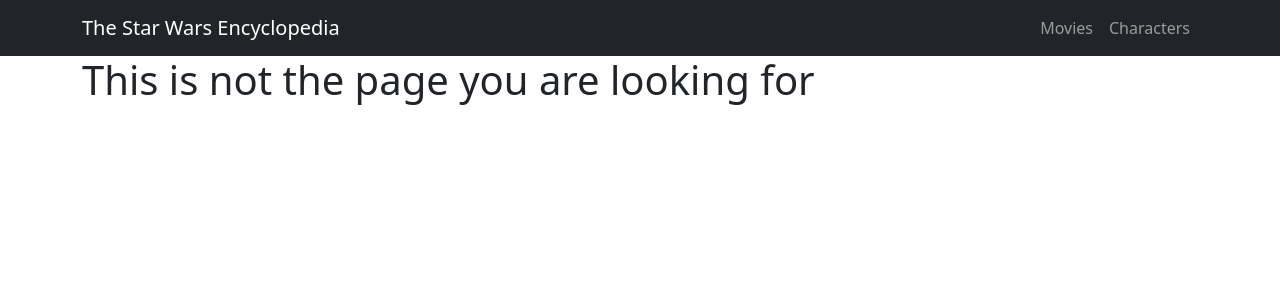
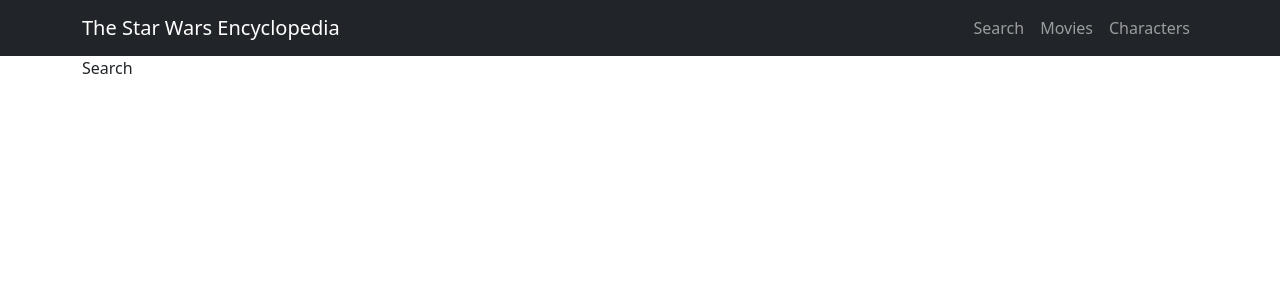
Before and after one commit to Cazanova144/Star-Wars-Encyclopedia, a React (Create React App) app: page /search in a window 1280 px wide. Shown: the top 300 px of the page. Built offline with nearby package versions, Linux system fonts and the light colour scheme.

Commit message:
added (non working) search site

```diff
--- a/src/App.jsx
+++ b/src/App.jsx
@@ -10,6 +10,7 @@
 import 'bootstrap/dist/css/bootstrap.min.css';
 import Container from 'react-bootstrap/Container'
 import { Routes, Route } from 'react-router-dom'
+import Search from './pages/Search';
 
 const App = () => {
   return (
@@ -23,6 +24,7 @@
           <Route path="/movies/:id" element={<Movie />} />
           <Route path="/characters" element={<Characters />} />
           <Route path="/characters/:id" element={<Character/>} />
+          <Route path="/search" element={<Search/>}/>
           <Route path="*" element={<NotFound />} />
 
         </Routes>
--- a/src/components/Navigation.jsx
+++ b/src/components/Navigation.jsx
@@ -12,6 +12,7 @@
 				<Navbar.Toggle aria-controls="basic-navbar-nav" />
 				<Navbar.Collapse id="basic-navbar-nav">
 					<Nav className="ms-auto">
+						<Nav.Link as={Link} to="/search" >Search</Nav.Link>
 						<Nav.Link as={Link} to="/movies">Movies</Nav.Link>
 						<Nav.Link as={Link} to="/characters">Characters</Nav.Link>
 					</Nav>
--- /dev/null
+++ b/src/pages/Search.jsx
@@ -0,0 +1,9 @@
+import React from 'react'
+
+const Search = () => {
+    return (
+        <div>Search</div>
+    )
+}
+
+export default Search
```
